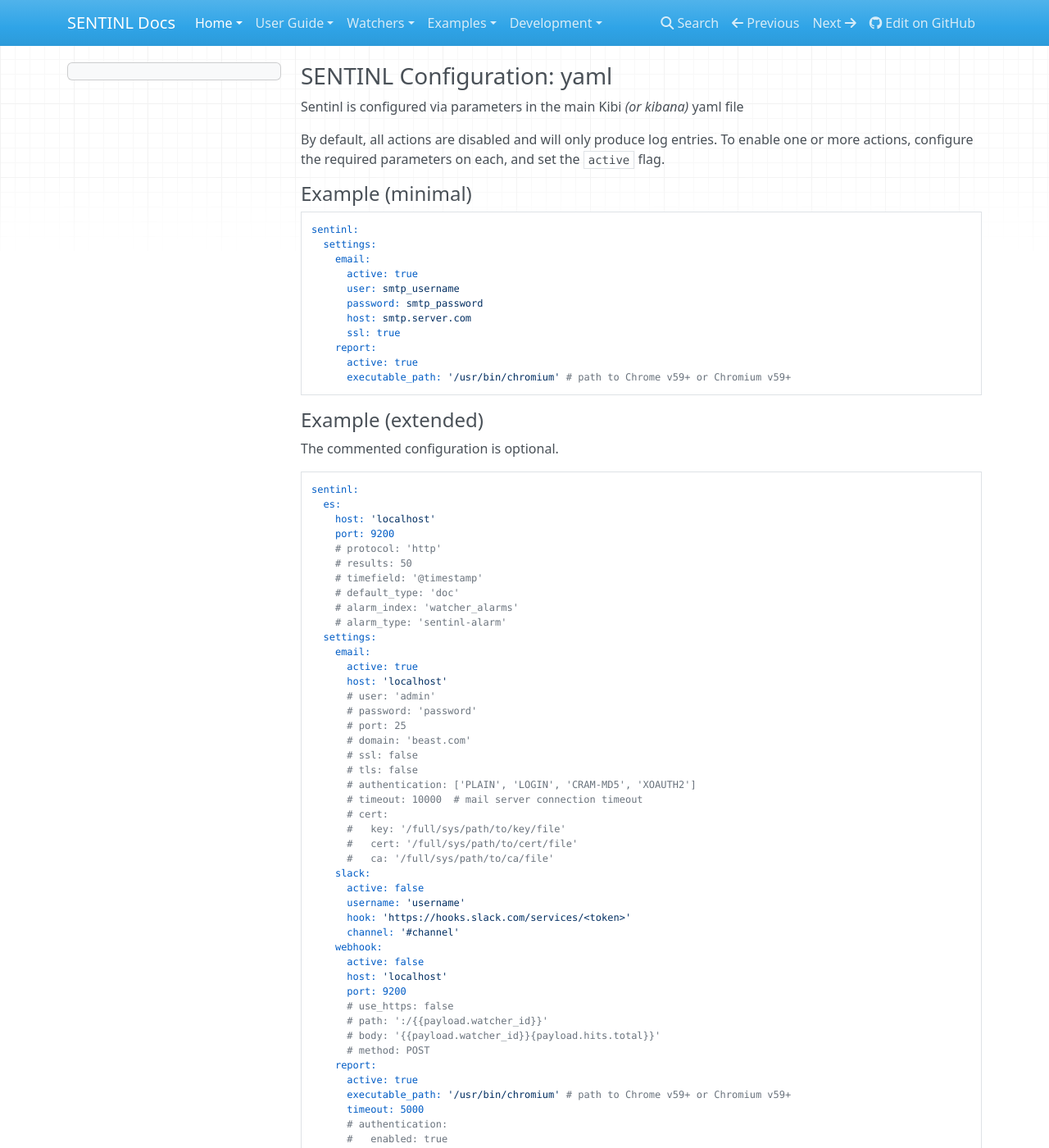
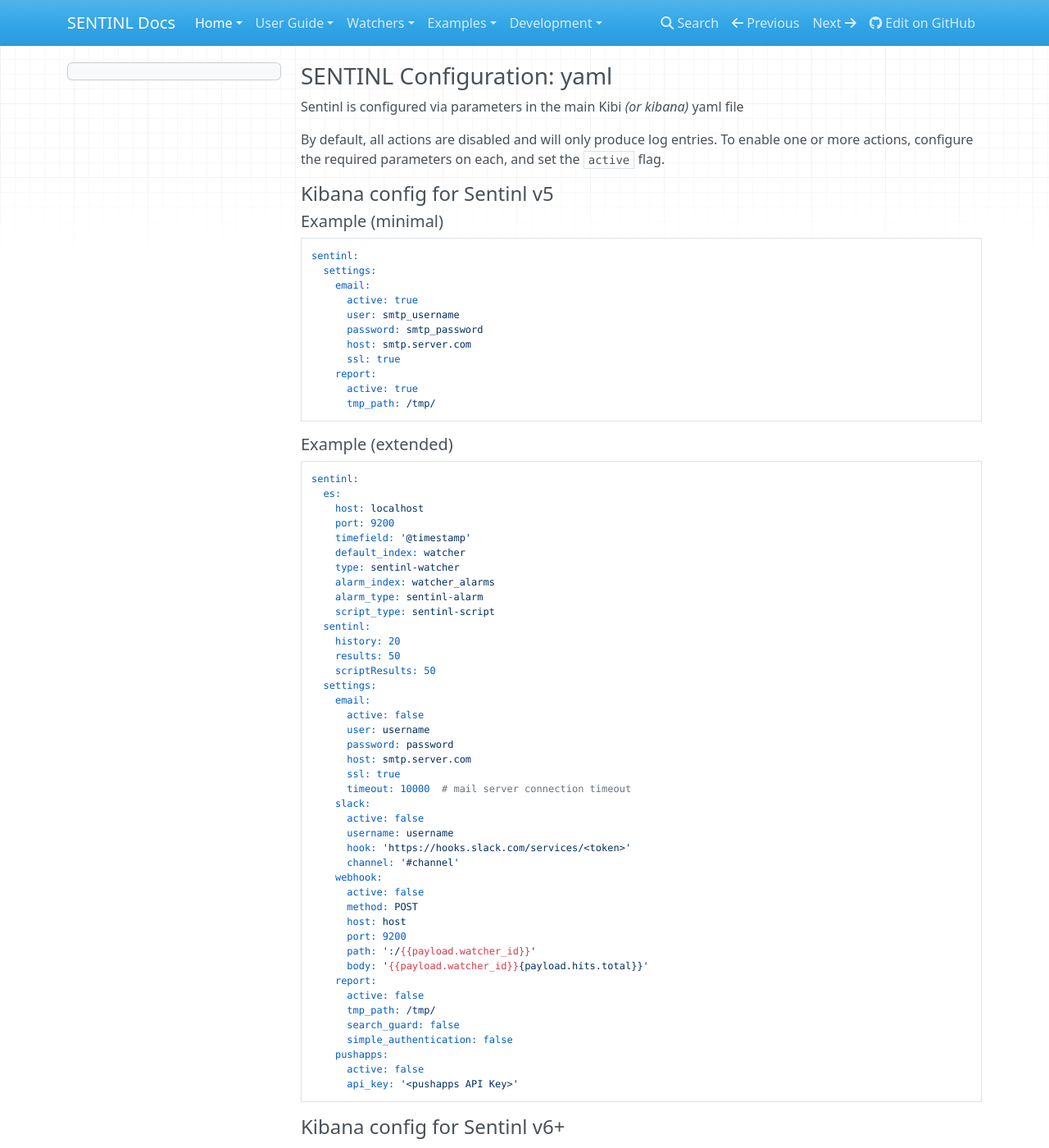
Before and after one commit to sentinl/sentinl, an MkDocs documentation site: the page built from docs/Config-Example.md, in a window 1280 px wide and 1400 px high. Shown: the whole window at 82% size. Built offline with MkDocs 1.6.1, drawn with Linux system fonts in a browser that asks for light colours; nearby versions of some CDN libraries; old or Windows-style settings are respelled for this version of MkDocs; some of the changed text lies outside the part shown.

Commit message:
Add config examples for both v5 and v6.
Updtate create report howto.

````diff
--- a/docs/Config-Example.md
+++ b/docs/Config-Example.md
@@ -3,8 +3,73 @@
 
 By default, all actions are disabled and will only produce log entries. To enable one or more actions, configure the required parameters on each, and set the ```active``` flag.
 
+#### Kibana config for Sentinl v5
 
-#### Example (minimal)
+##### Example (minimal)
+
+```yaml
+sentinl:
+  settings:
+    email:
+      active: true
+      user: smtp_username
+      password: smtp_password
+      host: smtp.server.com
+      ssl: true
+    report:
+      active: true
+      tmp_path: /tmp/
+```
+
+##### Example (extended)
+```
+sentinl:
+  es:
+    host: localhost
+    port: 9200
+    timefield: '@timestamp'
+    default_index: watcher
+    type: sentinl-watcher
+    alarm_index: watcher_alarms
+    alarm_type: sentinl-alarm
+    script_type: sentinl-script
+  sentinl:
+    history: 20
+    results: 50
+    scriptResults: 50
+  settings:
+    email:
+      active: false
+      user: username
+      password: password
+      host: smtp.server.com
+      ssl: true
+      timeout: 10000  # mail server connection timeout
+    slack:
+      active: false
+      username: username
+      hook: 'https://hooks.slack.com/services/<token>'
+      channel: '#channel'
+    webhook:
+      active: false
+      method: POST
+      host: host
+      port: 9200
+      path: ':/{{payload.watcher_id}}'
+      body: '{{payload.watcher_id}}{payload.hits.total}}'
+    report:
+      active: false
+      tmp_path: /tmp/
+      search_guard: false
+      simple_authentication: false
+    pushapps:
+      active: false
+      api_key: '<pushapps API Key>'
+```
+
+#### Kibana config for Sentinl v6+
+
+##### Example (minimal)
 
 ```yaml
 sentinl:
@@ -20,11 +85,8 @@
       executable_path: '/usr/bin/chromium' # path to Chrome v59+ or Chromium v59+
 ```
 
-
-
-
-#### Example (extended)
-The commented configuration is optional.
+##### Example (extended)
+The commented configuration is optional and are applied by default if not specified otherwise.
 
 ```yaml
 sentinl:
````
Also changed, not shown: docs/Authentication.md (+23 -2 lines), docs/HOWTO-Create-Reports.md (+18 -2 lines).
